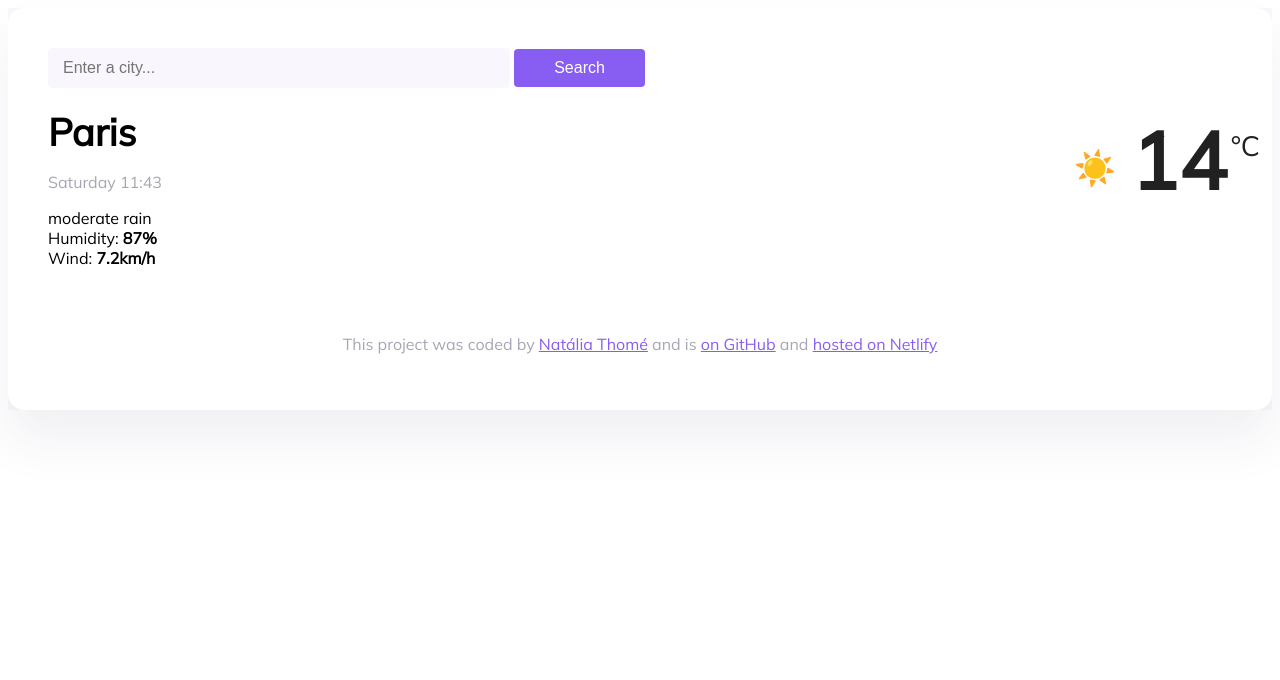
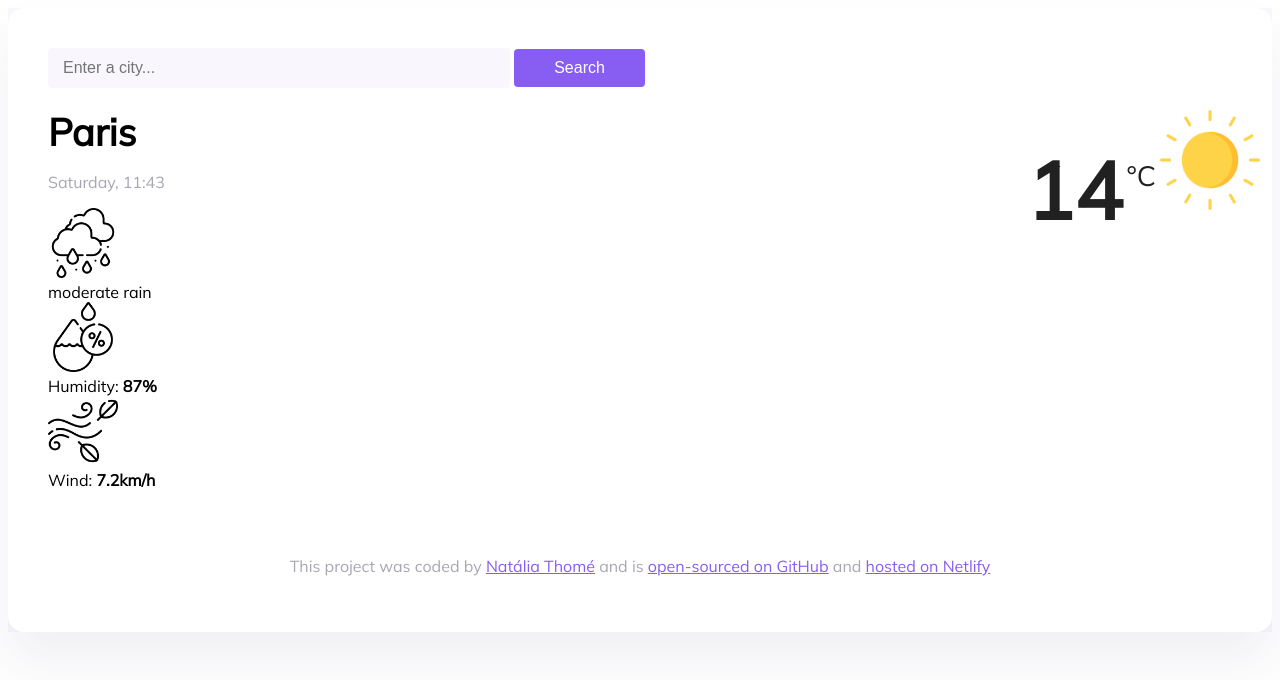
Before and after one commit to thomenat/week7-project, a website: page index.html in a window 1280 px wide. Drawn offline with nearby package versions, Linux system fonts and the light colour scheme.

Commit message:
updated emojis and footnote

```diff
--- a/index.html
+++ b/index.html
@@ -39,14 +39,21 @@
             </div>
 
             <div class="display-temp">
-              <span class="temp-emoji">☀️</span>
+
               <span class="current-temp">14</span>
               <span class="unit">°C</span>
+              <span class="temp-emoji"><img src="media/sun.png" alt="" width="100"></span>
             </div>
           </div>
+
+          <span class="precipitation-emoji"> <img src="media/rain.png" alt="" width="70"></span>
           <div class="precipitation"> moderate rain </div>
+          <span class="humidity-emoji"><img src="media/humidity.png" alt="" width="70"></span>
           <div class="humidity">Humidity: <strong>87%</strong></div>
+          <span class="wind-emoji"><img src="media/wind.png" alt="" width="70"></span>
           <div class="wind">Wind: <strong>7.2km/h</strong></div>
+
+
         </main>
         <footer>
           <p>
@@ -54,7 +61,7 @@
             <a href="https://github.com/thomenat" target="_blank"
               >Natália Thomé</a
             >
-            and is <a href="https://github.com/thomenat/week7-project" target="_blank"> on GitHub</a> and
+            and is <a href="https://github.com/thomenat/week7-project" target="_blank"> open-sourced on GitHub</a> and
             <a href="https://wondrous-zabaione-99929d.netlify.app/" target="_blank">hosted on Netlify</a>
           </p>
         </footer>
--- a/src/index.js
+++ b/src/index.js
@@ -37,7 +37,7 @@ function currentDate() {
     let minute = now.getMinutes().toString().padStart(2, "0");
 
     let dateNow = document.querySelector(".current-date-time");
-    dateNow.innerHTML = `${day} ${hour}:${minute}`;
+    dateNow.innerHTML = `${day}, ${hour}:${minute}`;
   }
 
   currentDate();
```
Also changed, not shown: media/cloudy.png (added), media/humidity.png (added), media/rain.png (added), media/rainy.png (added), media/sun.png (added), media/wind.png (added), 2 other files.
